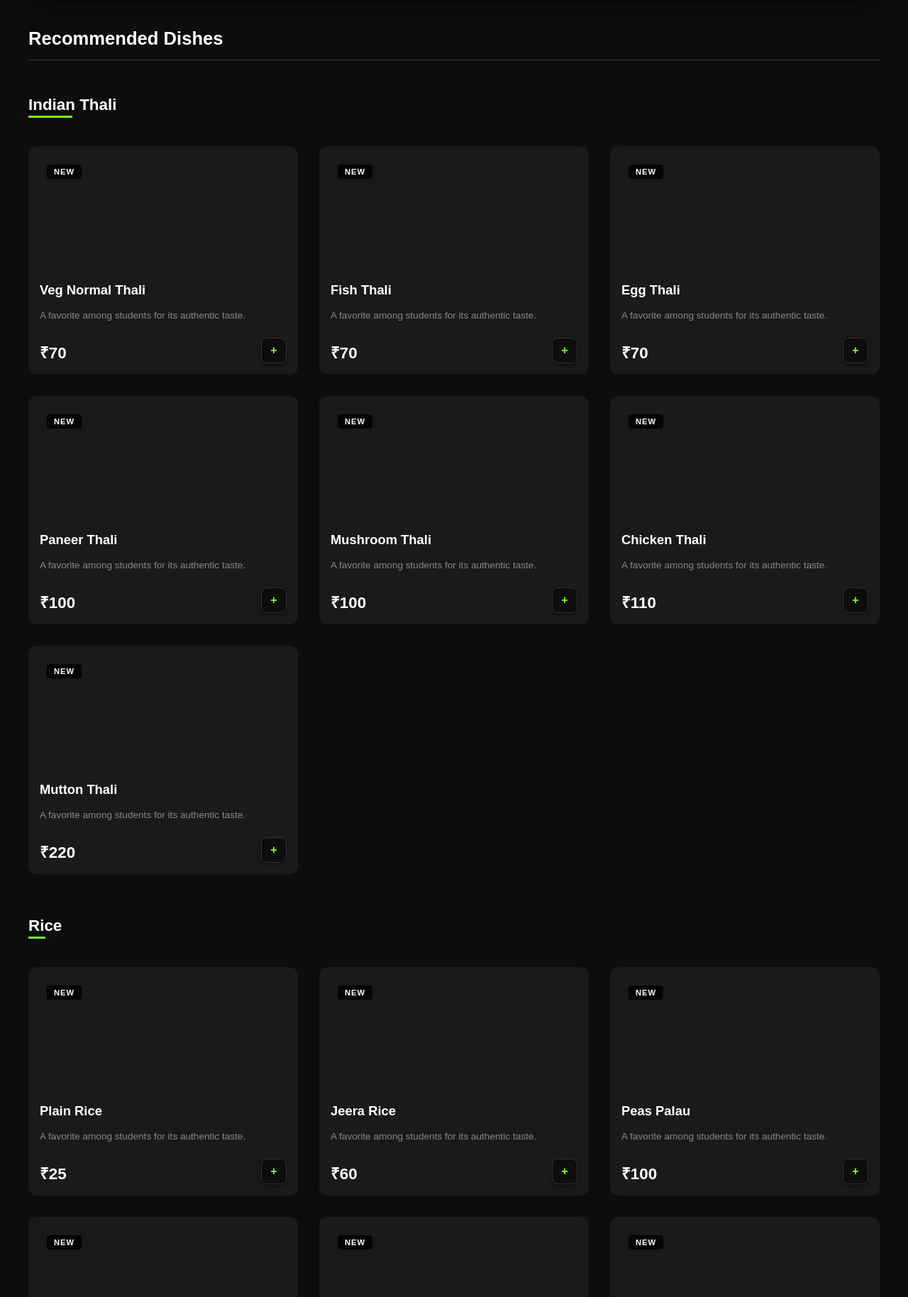
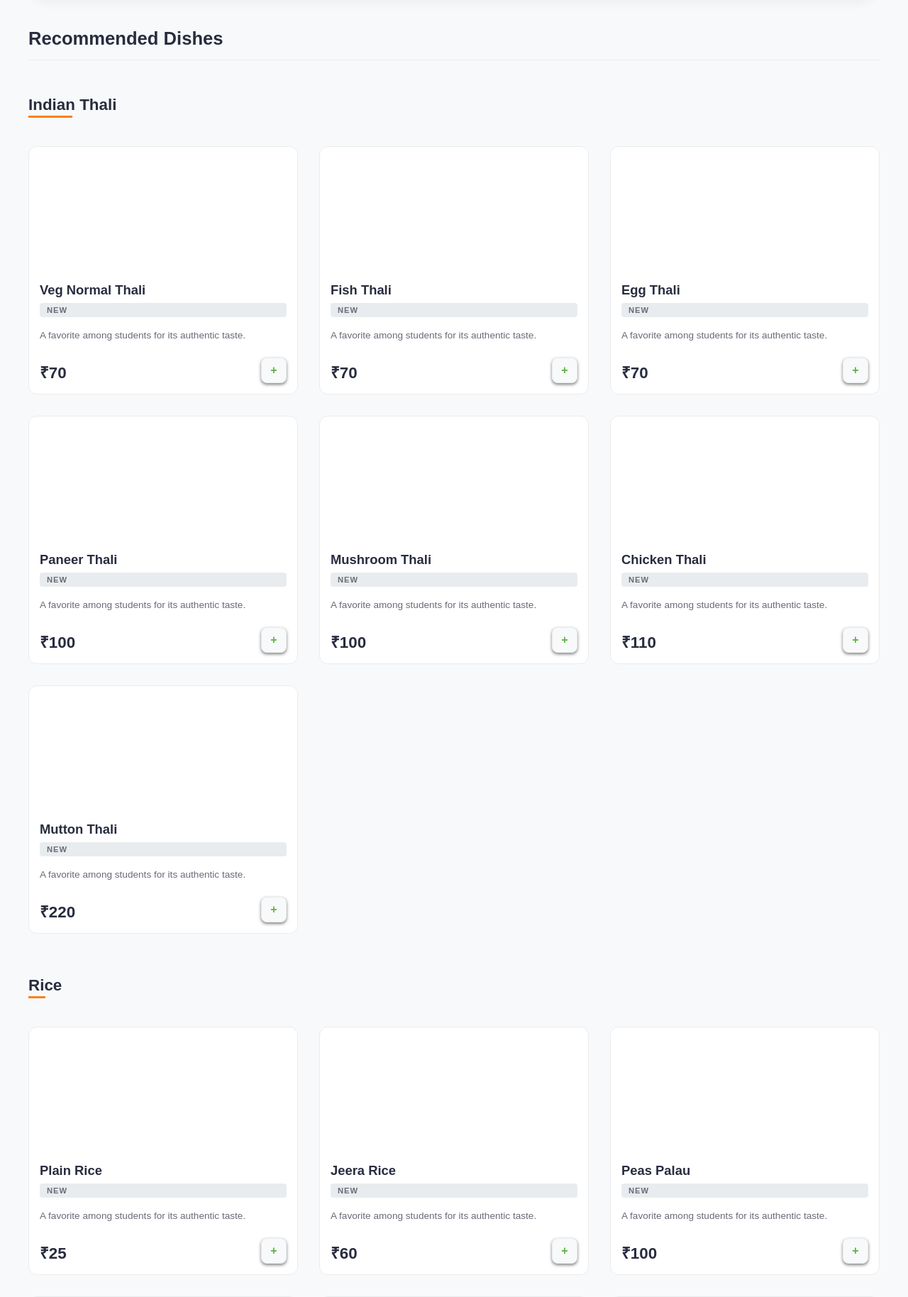
Before and after one commit to prashantrajj1/campuscravings, a PHP site: page /restaurant_details.php?id=1 in a window 1280 px wide. Shown: the part 364-2192 px from the top of the page at 71% size. Run offline with PHP 8.4, Linux system fonts and the light colour scheme; the visitor is signed in with stand-in values (Sample User, id 1); data comes from the database, SQL or seed files in the repository; some web fonts are replaced.

Commit message:
Go changes

```diff
--- a/css/style.css
+++ b/css/style.css
@@ -11,16 +11,16 @@
 }
 
 :root {
-    --bg-main: #0d0d0d;
-    --bg-light: #1a1a1a;
-    --card-bg: #1a1a1a;
-    --swiggy-orange: #7cff1c; /* Using Neon Green as the primary accent */
-    --swiggy-green: #7cff1c;
-    --text-main: #ffffff;
-    --text-muted: #888888;
-    --border-light: #333333;
-    --card-shadow: 0 4px 20px rgba(0, 0, 0, 0.5);
-    --bottom-nav-bg: #1a1a1a;
+    --bg-main: #f8f9fa;
+    --bg-light: #ffffff;
+    --card-bg: #ffffff;
+    --swiggy-orange: #fc8019; /* Swiggy Orange */
+    --swiggy-green: #60b246; /* Swiggy Green */
+    --text-main: #282c3f; /* Dark gray/black text */
+    --text-muted: #686b78;
+    --border-light: #e9ecee;
+    --card-shadow: 0 4px 15px rgba(0, 0, 0, 0.05);
+    --bottom-nav-bg: #ffffff;
 }
 
 * {
@@ -77,7 +77,7 @@ body {
 .app-header .account-btn {
     background: var(--bg-light);
     border: 1px solid var(--border-light);
-    color: #ffffff; /* Explicitly white text/icon */
+    color: var(--text-main);
     width: 44px;
     height: 44px;
     border-radius: 50%;
@@ -335,15 +335,15 @@ body {
     border-radius: 12px;
     padding: 15px;
     position: relative;
-    border: 1px solid transparent;
+    border: 1px solid var(--border-light);
     transition: transform 0.3s, box-shadow 0.3s;
     display: flex;
     flex-direction: column;
 }
 
 .product-card:hover {
-    transform: translateY(-4px);
-    box-shadow: 0 8px 16px rgba(0, 0, 0, 0.1);
+    transform: translateY(-2px);
+    box-shadow: 0 4px 8px rgba(0, 0, 0, 0.05);
 }
 
 .card-image-wrap {
@@ -367,18 +367,16 @@ body {
 }
 
 .card-badge {
-    position: absolute;
-    top: 10px;
-    left: 10px;
-    background: rgba(0, 0, 0, 0.8);
-    color: var(--text-main);
+    display: inline-block;
+    background: #e9ecee;
+    color: var(--text-muted);
     font-size: 0.7rem;
     font-weight: 700;
     padding: 4px 10px;
     border-radius: 4px;
     text-transform: uppercase;
     letter-spacing: 1px;
-    box-shadow: 0 2px 4px rgba(0,0,0,0.1);
+    margin-bottom: 8px; /* Give some space below it */
 }
 
 .card-info {
--- a/menu.php
+++ b/menu.php
@@ -137,10 +137,10 @@ if ($menu_result) {
                         <?php else: ?>
                             <i class="fa-solid fa-utensils" style="font-size: 3rem; color: var(--text-muted); opacity: 0.2;"></i>
                         <?php endif; ?>
-                        <div class="card-badge">MENU</div>
                     </div>
                     <div class="card-info">
                         <h4><?php echo htmlspecialchars($item['item_name']); ?></h4>
+                        <div class="card-badge">MENU</div>
                         <p style="font-size: 0.8rem; color: #888; margin-top: 5px;">Delicious <?php echo strtolower($item['item_name']); ?> prepared fresh.</p>
                         <div class="price-row" style="margin-top: 15px;">
                             <span class="price">₹<?php echo number_format($item['price'], 0); ?></span>
--- a/restaurant_details.php
+++ b/restaurant_details.php
@@ -111,10 +111,10 @@ if ($menu_result) {
                             <?php else: ?>
                                 <i class="fa-solid fa-pizza-slice" style="font-size: 3rem; color: var(--text-muted); opacity: 0.1;"></i>
                             <?php endif; ?>
-                            <div class="card-badge">NEW</div>
                         </div>
                         <div class="card-info">
                             <h4><?php echo htmlspecialchars($item['item_name']); ?></h4>
+                            <div class="card-badge">NEW</div>
                             <p class="card-desc" style="margin-top: 8px;"><?php echo htmlspecialchars($item['description'] ?? 'A favorite among students for its authentic taste.'); ?></p>
                             <div class="price-row" style="margin-top: 15px;">
                                 <span class="price">₹<?php echo number_format($item['price'], 0); ?></span>
```
Also changed, not shown: home.php (+4 -7 lines), assets/pfp/default.jpeg (added).
